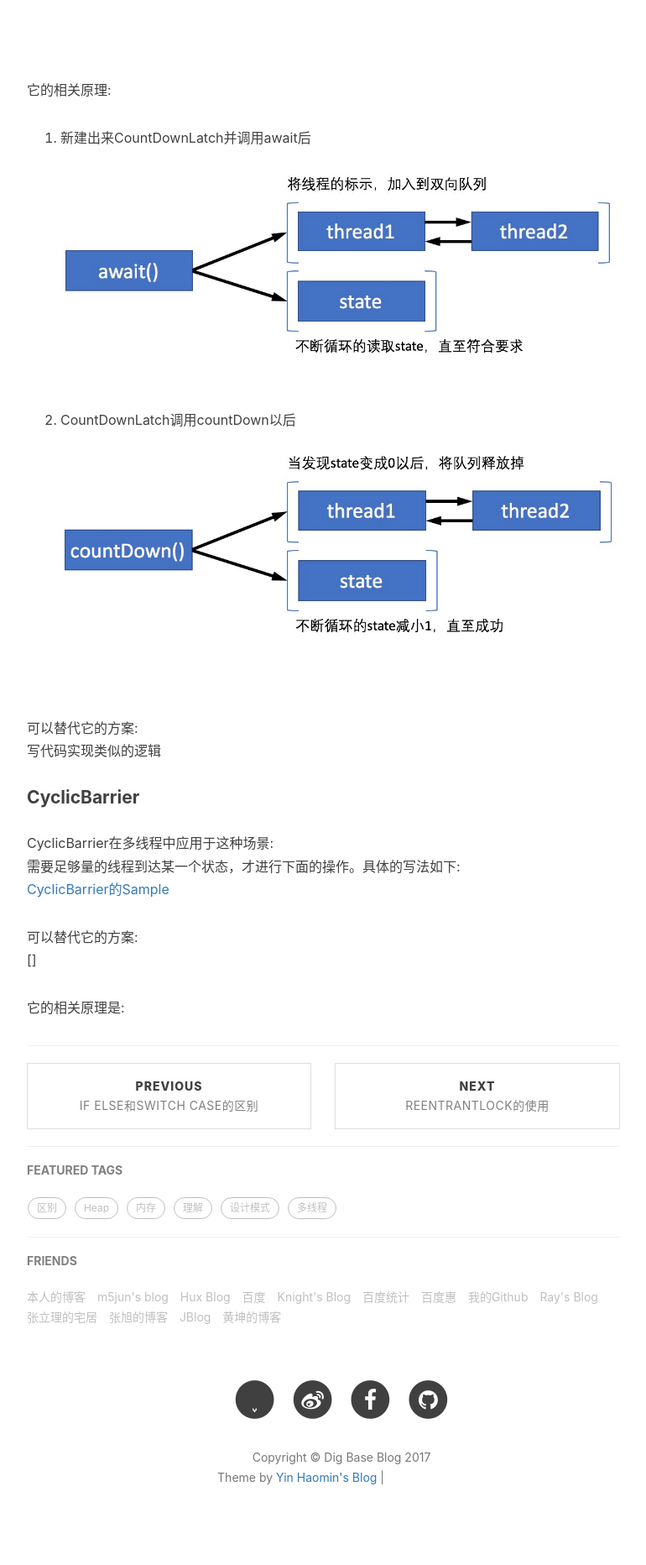
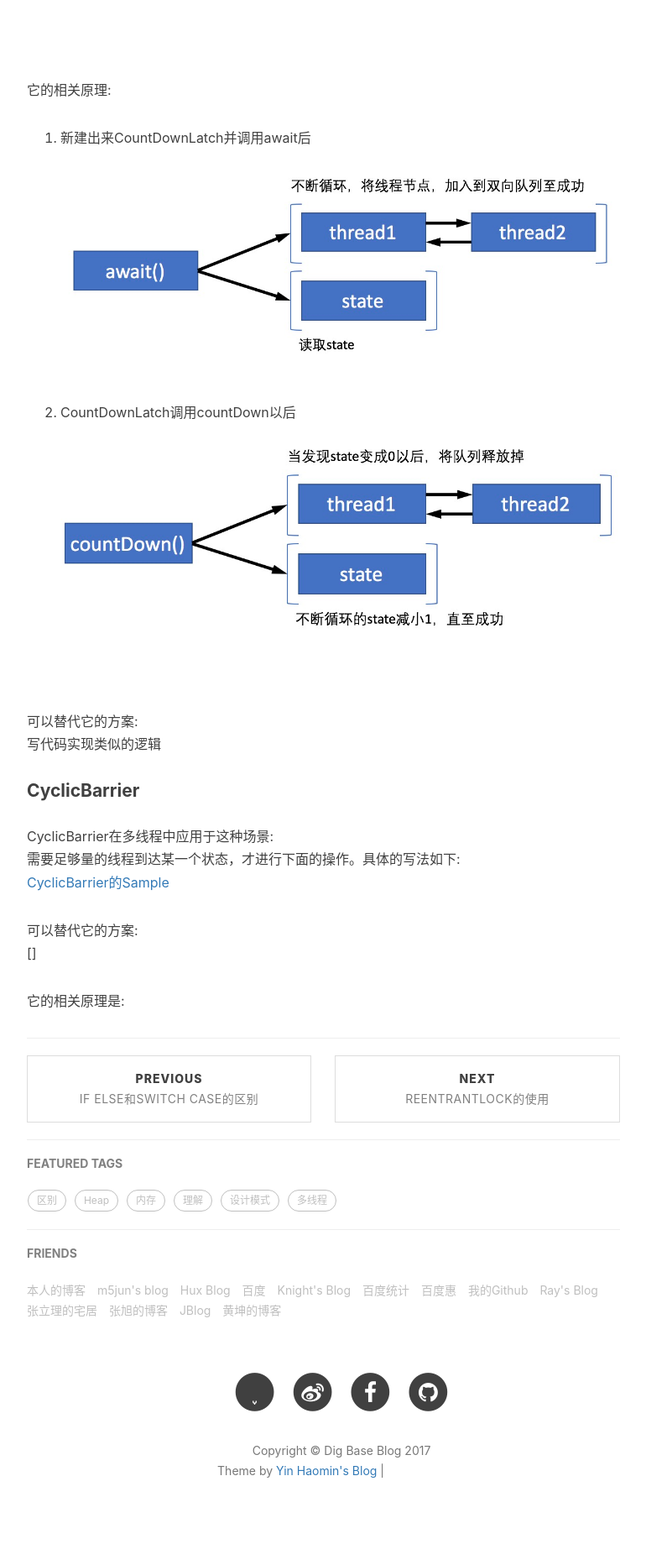
Before and after one commit to baiscjava/basicjava.github.io, a Jekyll site: the page built from _posts/2017-06-22-CountDownLatch和CyclicBarrier.md, in a window 1280 px wide. Shown: the part 1126-2990 px from the top of the page at 84% size, without its empty margins (233-1003 px from the left). Built offline with Jekyll 4.4.1, drawn with Linux system fonts in a browser that asks for light colours; nearby versions of some CDN libraries; comment, search, counter and statistics services are not loaded; grey boxes are pictures that could not be loaded.

Commit message:
Update 2017-06-22-CountDownLatch和CyclicBarrier.md

```diff
--- a/_posts/2017-06-22-CountDownLatch和CyclicBarrier.md
+++ b/_posts/2017-06-22-CountDownLatch和CyclicBarrier.md
@@ -21,7 +21,7 @@ CountDownLatch在多线程中应用于这种场景:<br>
 
 它的相关原理:<br>
 1. 新建出来CountDownLatch并调用await后<br>
-![gras](/images/aqs/CountDownLatch_await2.jpeg)<br>
+![gras](/images/aqs/CountDownLatch_await3.jpeg)<br>
 2. CountDownLatch调用countDown以后<br>
 ![gras](/images/aqs/CountDownLatch_countDown.jpeg)<br>
 
```
